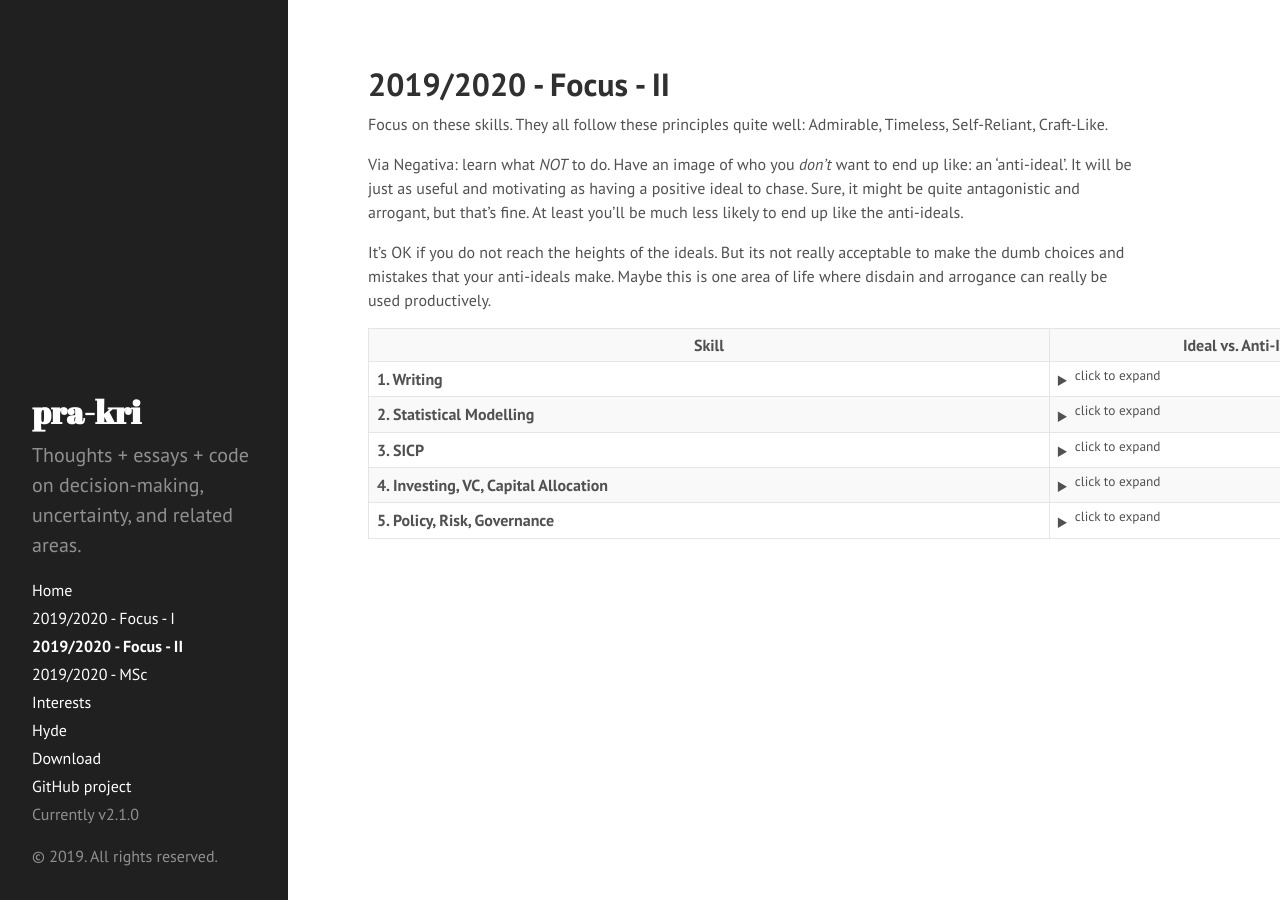
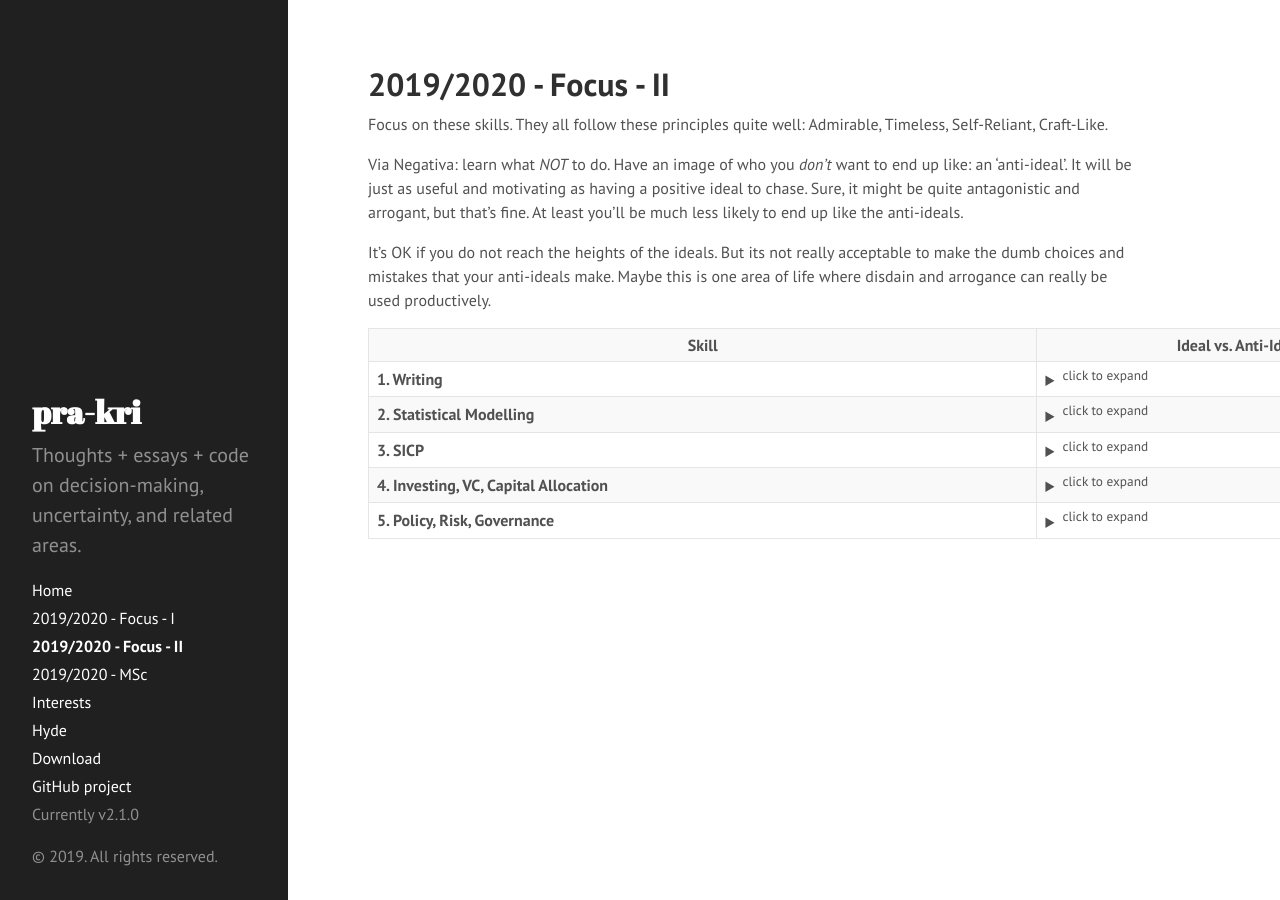
Before and after one commit to pra-kri/pra-kri.github.io, a Jekyll site: the page built from 2019to2020_focus_part2.md, in a window 1280 px wide. Built offline with Jekyll 4.4.1, drawn with Linux system fonts in a browser that asks for light colours; Markdown is read by kramdown in place of the engine named in the settings.

Commit message:
Update 2019to2020_focus_part2.md

```diff
--- a/2019to2020_focus_part2.md
+++ b/2019to2020_focus_part2.md
@@ -11,6 +11,8 @@ It's OK if you do not reach the heights of the ideals. But its not really accept
 
 
 <table style="width:140%">
+  <col width="50">
+  <col width="50">
   <tr>
     <th>Skill</th>
     <th>Ideal vs. Anti-Ideal</th>
```
